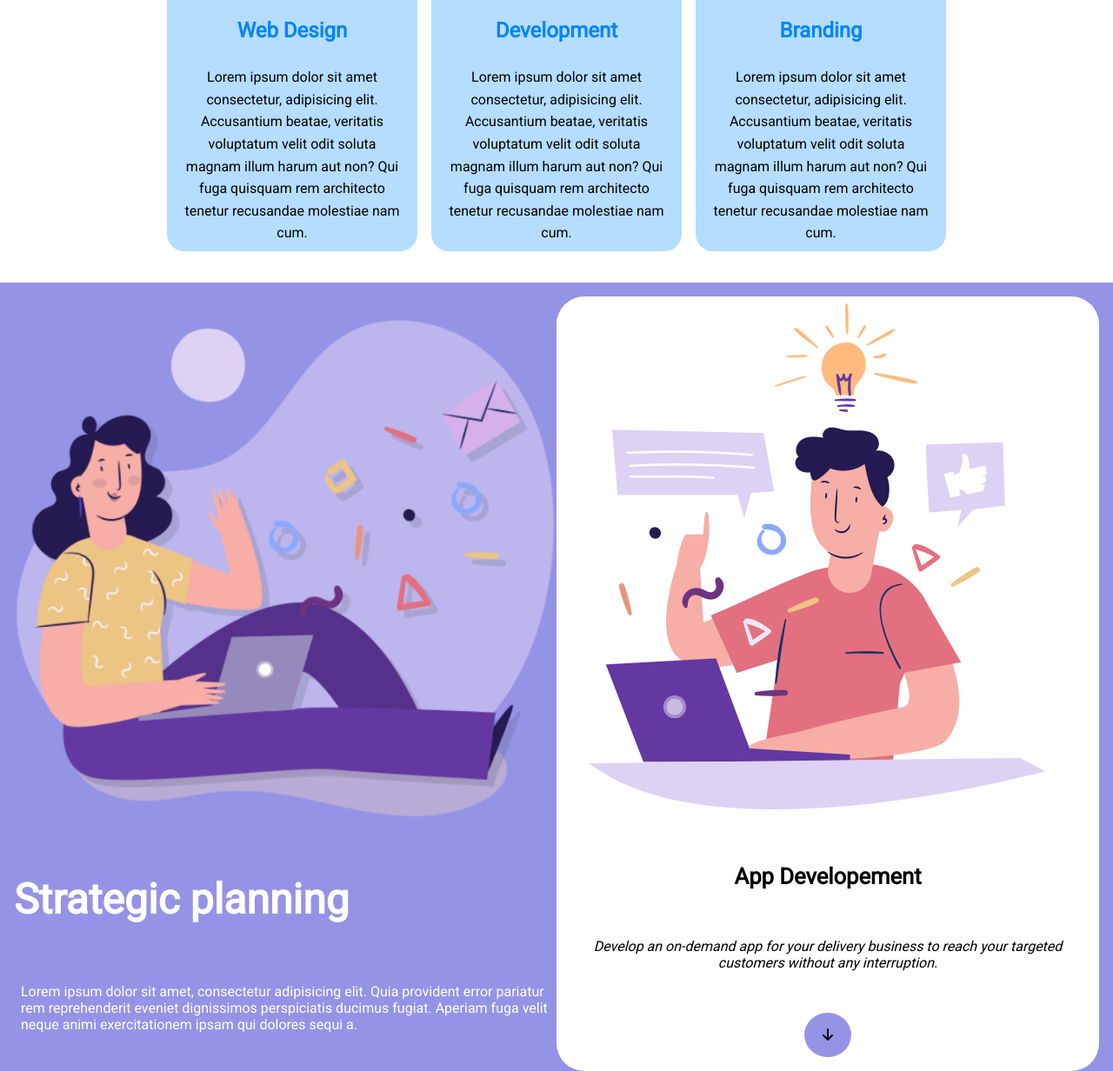
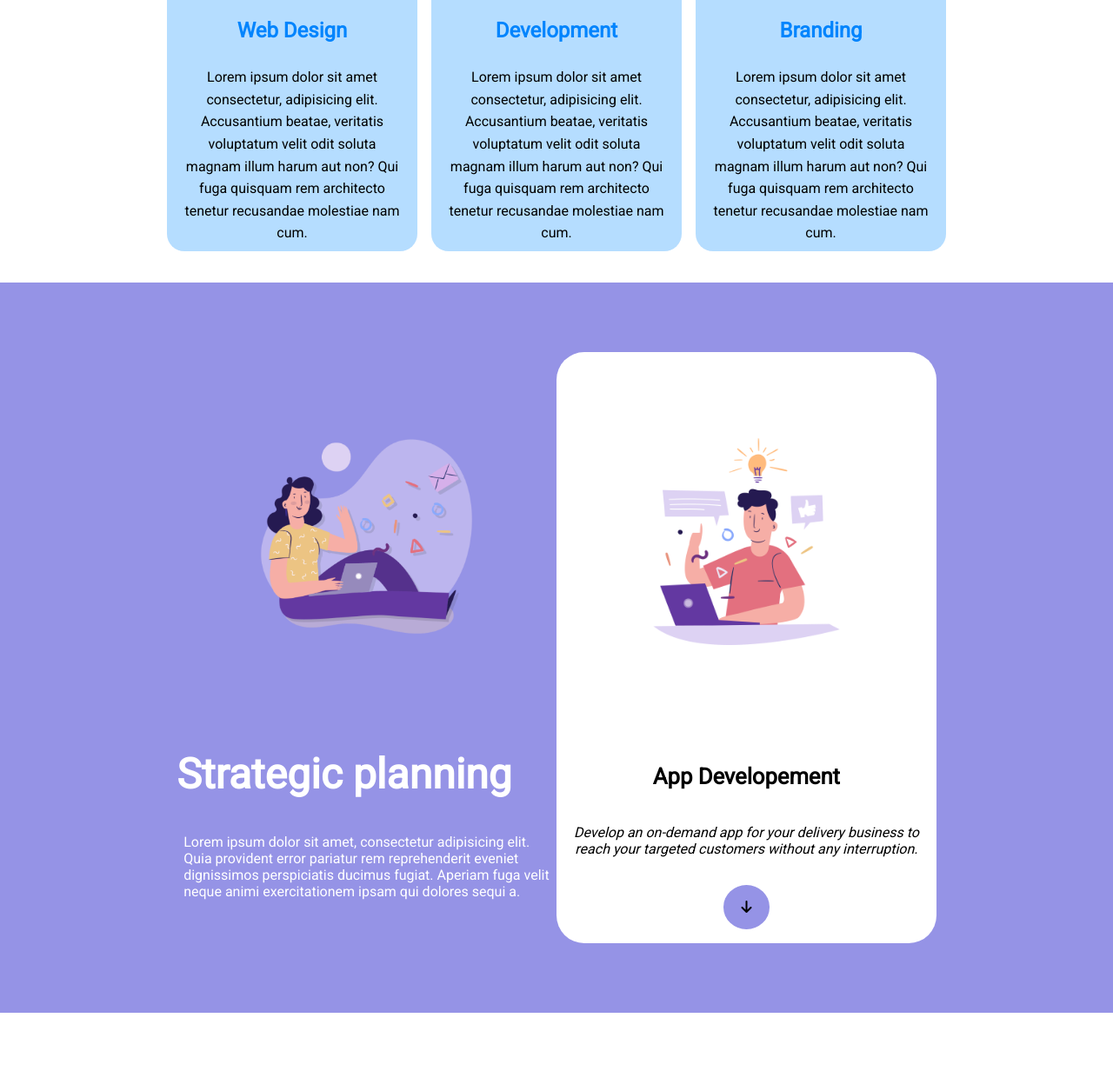
Before and after one commit to DiceglieA/htmlcss-responsive-layout, a plain HTML site: page index.html in a window 1280 px wide. Shown: the part 798-2030 px from the top of the page at 87% size. After the commit the page ends 1963 px from the top, so only its background shows below. Drawn offline with Linux system fonts and the light colour scheme.

Commit message:
sezione 2 desktop da modificare

```diff
--- a/index.html
+++ b/index.html
@@ -85,7 +85,8 @@
         </section>
 
         <section class="violet">
-            <div class="container-card planning">
+            <div class="contain-plan">
+                <div class="container-card2 planning">
                     <div class="planning-img">
                         <img src="img/planning1.png" >
                     </div>
@@ -94,7 +95,7 @@
                     </div>
                     <p>Lorem ipsum dolor sit amet, consectetur adipisicing elit. Quia provident error pariatur rem reprehenderit eveniet dignissimos perspiciatis ducimus fugiat. Aperiam fuga velit neque animi exercitationem ipsam qui dolores sequi a.</p>
                 </div>
-            <div class="container-card white developement">
+                <div class="container-card2 white developement">
                     <div class="planning-img">
                         <img src="img/planning2.png">
                     </div>
@@ -104,6 +105,7 @@
                     <p>Develop an on-demand app for your delivery business to reach your targeted customers without any interruption.</p>
                     <a class="btn" href="#!"><i class="fa-solid fa-arrow-down"></i></a>
                 </div>
+            </div>
         </section>
     </main>
 
--- a/style.css
+++ b/style.css
@@ -203,6 +203,11 @@ html {
     color: white;
 }
 
+.container-card2 {
+    margin: 0 auto;
+    width: 90%;
+}
+
 .white {
     background-color: white;
     border-radius: 2rem;
@@ -252,9 +257,19 @@ html {
 /* desktop */
 
 @media screen and (min-width: 811px) {
-    .violet {
+    .contain-plan {
         display: flex;
+        width: 70%;
+        margin: 4rem auto;
     }
 
+    .planning-img {
+        margin: 4rem;
+        padding: 2rem;
+    }
+    .developement {
+        height: 60%;
+
+    }
 
 }
```
Lines whose indentation alone changed are shown as unchanged.
